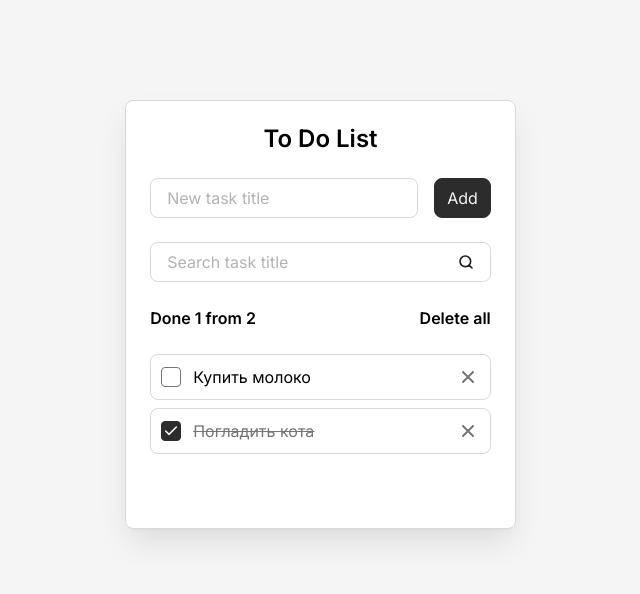
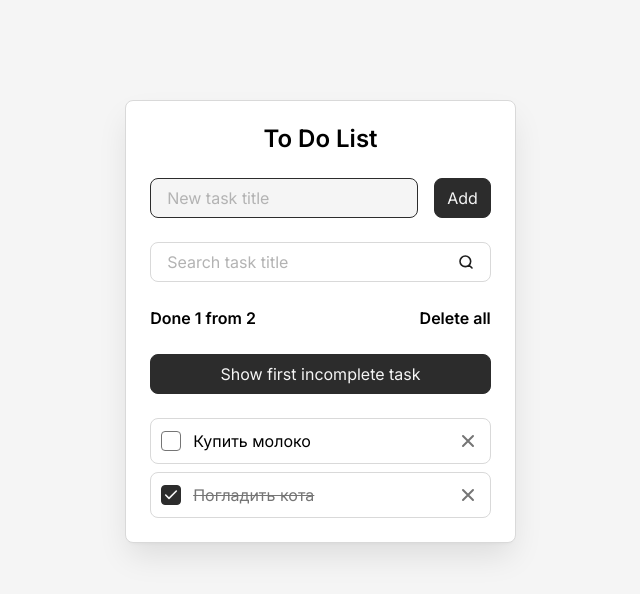
Before and after one commit to ElenaShabaeva/todo-react, a React (Vite) app: page / in a window 1280 px wide. Shown: the top 594 px of the page, without its empty margins (312-952 px from the left). Built offline with nearby package versions, Linux system fonts and the light colour scheme.

Commit message:
добавлен focus на input в AddTaskForm при загрузке страницы и после добавления задачи, добавлен scroll к первой невыполненной задаче

```diff
--- a/src/components/Todo.jsx
+++ b/src/components/Todo.jsx
@@ -1,8 +1,9 @@
-import { useState, useEffect } from "react";
+import { useState, useEffect, useRef } from "react";
 import AddTaskForm from "./AddTaskForm";
 import SearchTaskForm from "./SearchTaskForm";
 import TodoInfo from "./TodoInfo";
 import TodoList from "./TodoList";
+import Button from "./Button";
 
 const Todo = () => {
   const [tasks, setTasks] = useState(() => {
@@ -20,6 +21,10 @@ const Todo = () => {
 
   const [newTaskTitle, setNewTaskTitle] = useState("");
   const [searchQuery, setSearchQuery] = useState("");
+
+  const newTaskInputRef = useRef(null);
+  const firstIncompleteTaskRef = useRef(null);
+  const firstIncompleteTaskId = tasks.find(({ isDone }) => !isDone)?.id;
 
   const deleteAllTasks = () => {
     const isConfirmed = confirm("Вы действительно хотите удалить все задачи?");
@@ -56,12 +61,17 @@ const Todo = () => {
       setTasks([...tasks, newTask]);
       setNewTaskTitle("");
       setSearchQuery("");
+      newTaskInputRef.current.focus();
     }
   };
 
   useEffect(() => {
     localStorage.setItem("tasks", JSON.stringify(tasks));
   }, [tasks]);
+
+  useEffect(() => {
+    newTaskInputRef.current.focus();
+  }, []);
 
   const clearSearchQuery = searchQuery.trim().toLowerCase();
   const filteredTasks =
@@ -78,6 +88,7 @@ const Todo = () => {
         addTask={addTask}
         newTaskTitle={newTaskTitle}
         setNewTaskTitle={setNewTaskTitle}
+        newTaskInputRef={newTaskInputRef}
       />
       <SearchTaskForm
         searchQuery={searchQuery}
@@ -88,9 +99,12 @@ const Todo = () => {
         done={tasks.filter(({ isDone }) => isDone).length}
         onDeleteAllButtonClick={deleteAllTasks}
       />
+      <Button onClick={() => firstIncompleteTaskRef.current?.scrollIntoView({behavior: 'smooth'})}>Show first incomplete task</Button>
       <TodoList
         tasks={tasks}
         filteredTasks={filteredTasks}
+        firstIncompleteTaskRef={firstIncompleteTaskRef}
+        firstIncompleteTaskId={firstIncompleteTaskId}
         onDeleteTaskButtonClick={deleteTask}
         onTaskCompleteChange={toggleTaskComplete}
       />
```
